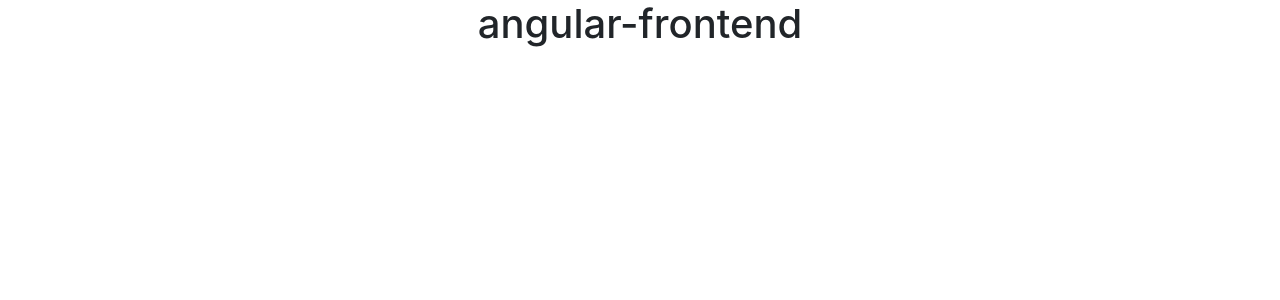
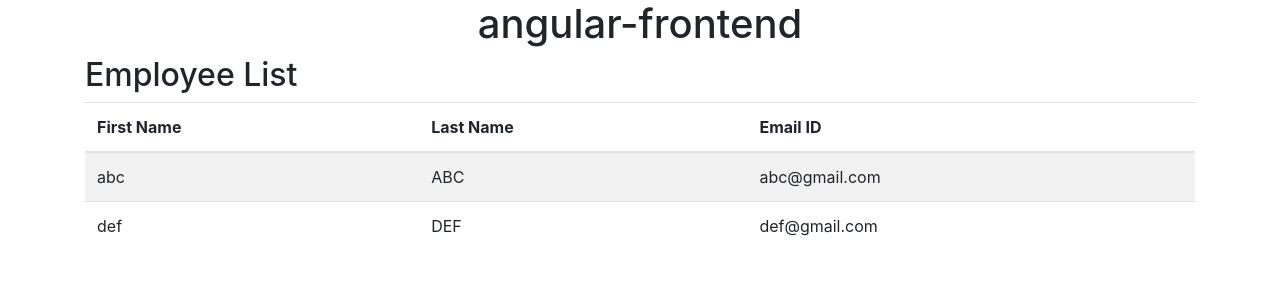
Before and after one commit to QuyetVV1995/fullstack, an Angular app in the folder frontend/angular-frontend/: page / in a window 1280 px wide. Shown: the top 300 px of the page. Built offline with nearby package versions, Linux system fonts and the light colour scheme.

Commit message:
creating Angular employee list component

```diff
--- a/frontend/angular-frontend/src/app/app.component.html
+++ b/frontend/angular-frontend/src/app/app.component.html
@@ -1 +1,4 @@
 <h1 class="text-center" > {{title }}</h1>
+<div class="container">
+  <app-employee-list></app-employee-list>
+</div>
--- a/frontend/angular-frontend/src/app/app.module.ts
+++ b/frontend/angular-frontend/src/app/app.module.ts
@@ -3,10 +3,12 @@ import { BrowserModule } from '@angular/platform-browser';
 
 import { AppRoutingModule } from './app-routing.module';
 import { AppComponent } from './app.component';
+import { EmployeeListComponent } from './employee-list/employee-list.component';
 
 @NgModule({
   declarations: [
-    AppComponent
+    AppComponent,
+    EmployeeListComponent
   ],
   imports: [
     BrowserModule,
--- /dev/null
+++ b/frontend/angular-frontend/src/app/employee-list/employee-list.component.html
@@ -0,0 +1,17 @@
+<h2> Employee List</h2>
+<table class="table table-striped">
+  <thead>
+    <tr>
+      <th> First Name</th>
+      <th> Last Name</th>
+      <th> Email ID</th>
+    </tr>
+  </thead>
+  <tbody>
+    <tr *ngFor="let employee of employees">
+        <td> {{employee.firstName}}</td>
+        <td> {{employee.lastName}}</td>
+        <td> {{employee.emailId}}</td>
+    </tr>
+  </tbody>
+</table>
--- /dev/null
+++ b/frontend/angular-frontend/src/app/employee-list/employee-list.component.ts
@@ -0,0 +1,32 @@
+import { Component, OnInit } from '@angular/core';
+import { Employee } from '../employee';
+
+@Component({
+  selector: 'app-employee-list',
+  templateUrl: './employee-list.component.html',
+  styleUrls: ['./employee-list.component.css']
+})
+export class EmployeeListComponent implements OnInit {
+
+  employees: Employee[];
+
+
+  constructor() { }
+
+  ngOnInit(): void {
+
+    this.employees = [{
+      "id": 1,
+      "firstName": "abc",
+      "lastName": "ABC",
+      "emailId": "abc@gmail.com"
+    },
+    {
+      "id": 2,
+      "firstName": "def",
+      "lastName": "DEF",
+      "emailId": "def@gmail.com"
+    } ];
+  }
+
+}
--- /dev/null
+++ b/frontend/angular-frontend/src/app/employee.ts
@@ -0,0 +1,6 @@
+export class Employee {
+  id: number;
+  firstName: string;
+  lastName: string;
+  emailId: string;
+}
```
Also changed, not shown: frontend/angular-frontend/src/app/employee-list/employee-list.component.css (added), 2 other files (tests, documents, lock files or other folders).
